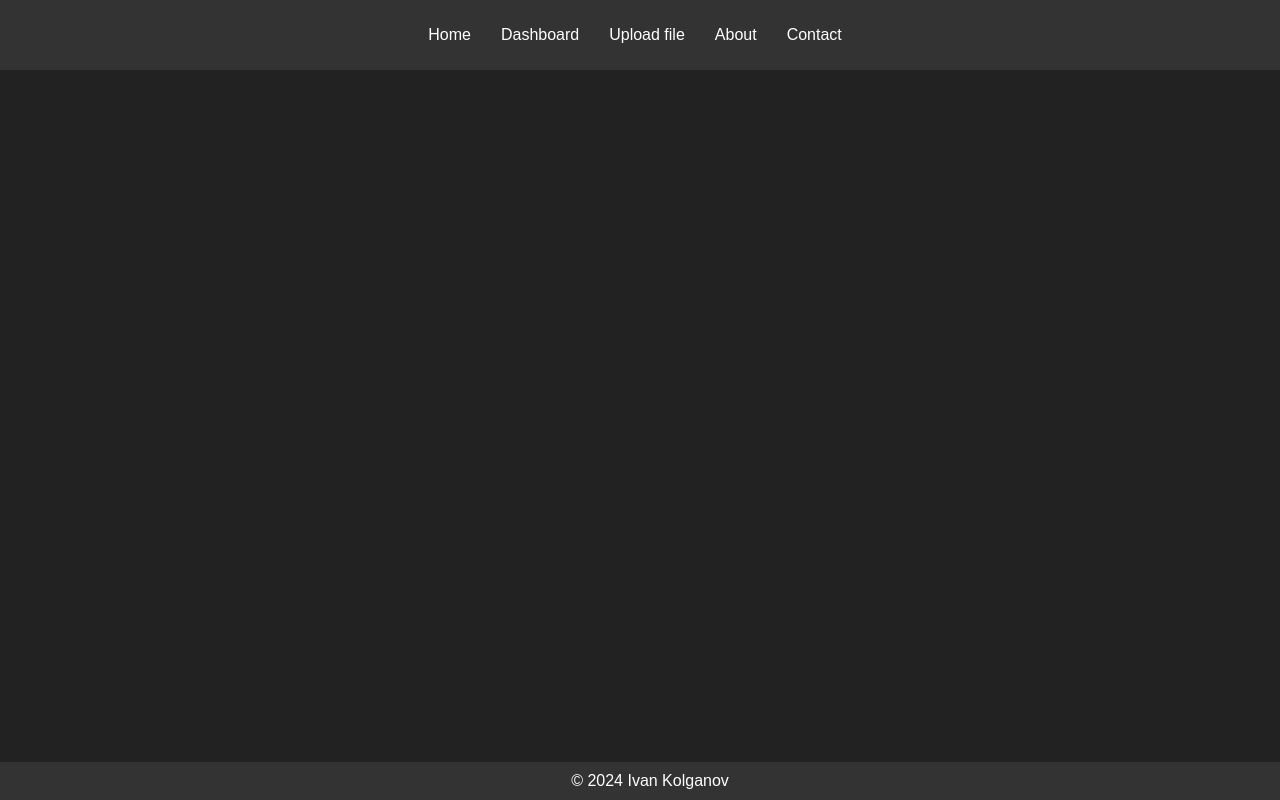
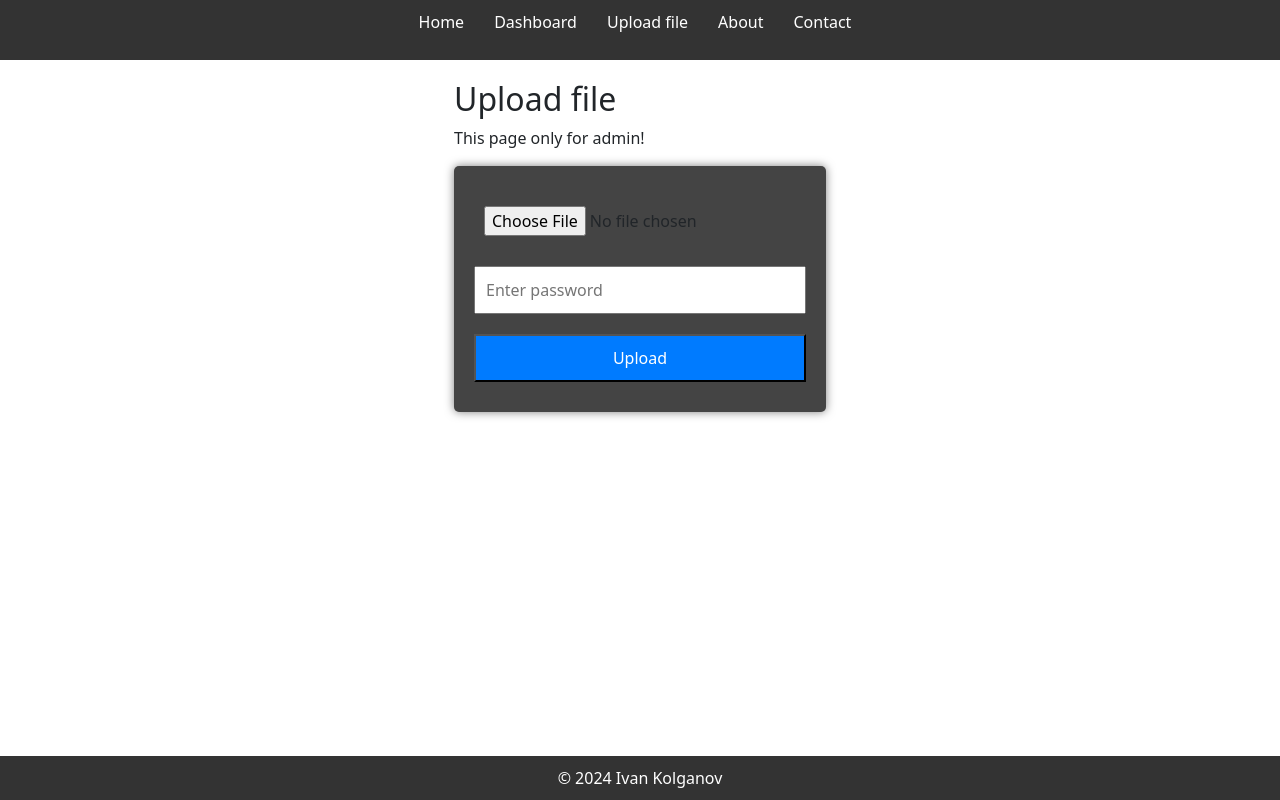
Before and after one commit to IMKolganov/dashboard-raspberry-react, a React (Create React App) app: page /uploadfile in a window 1280 px wide. Built offline with nearby package versions, Linux system fonts and the light colour scheme; what axios-retry would draw is missing.

Commit message:
added bootstrap

```diff
--- a/package.json
+++ b/package.json
@@ -13,6 +13,7 @@
     "@types/react-dom": "^18.3.0",
     "axios": "^1.7.2",
     "axios-retry": "^4.4.1",
+    "bootstrap": "^5.3.3",
     "react": "^18.3.1",
     "react-dom": "^18.3.1",
     "react-redux": "^9.1.2",
--- a/src/App.css
+++ b/src/App.css
@@ -54,6 +54,7 @@ main {
 /* Стили для футера */
 footer {
   background-color: #333;
+  color: #fff;
   padding: 10px;
   text-align: center;
   position: fixed;
--- a/src/App.tsx
+++ b/src/App.tsx
@@ -2,8 +2,10 @@ import React from 'react';
 import { BrowserRouter as Router, Routes, Route, Link } from 'react-router-dom';
 import './App.css';
 import HomePage from './components/HomePage';
-import Dashboard from './components/Dashboard';
+import DashboardPage from './components/DashboardPage';
 import AboutPage from './components/AboutPage';
+import UploadFilePage from './components/UploadFilePage';
+import ContactPage from './components/ContactPage';
 
 const App: React.FC = () => {
   return (
@@ -19,7 +21,7 @@ const App: React.FC = () => {
                 <Link to="/dashboard">Dashboard</Link>
               </li>
               <li>
-                <Link to="/upload">Upload file</Link>
+                <Link to="/uploadfile">Upload file</Link>
               </li>
               <li>
                 <Link to="/about">About</Link>
@@ -34,7 +36,9 @@ const App: React.FC = () => {
           <div className="content">
             <Routes>
               <Route path="/" element={<HomePage />} />
-              <Route path="/dashboard" element={<Dashboard />} />
+              <Route path="/dashboard" element={<DashboardPage />} />
+              <Route path="/uploadfile" element={<UploadFilePage />} />
+              <Route path="/contact" element={<ContactPage />} />
               <Route path="/about" element={<AboutPage />} />
               {/* Добавить другие маршруты по мере необходимости */}
             </Routes>
--- a/src/components/AboutPage.tsx
+++ b/src/components/AboutPage.tsx
@@ -4,7 +4,7 @@ import React from 'react';
 const AboutPage = () => {
   return (
     <div>
-      <h2>About Page</h2>
+      <h2>About us</h2>
       <p>Learn more about us!</p>
     </div>
   );
--- /dev/null
+++ b/src/components/ContactPage.tsx
@@ -0,0 +1,13 @@
+// components/ContactPage.js
+import React from 'react';
+
+const ContactPage = () => {
+  return (
+    <div>
+      <h2>Contacts</h2>
+      <p>imkolganov@gmail.com</p>
+    </div>
+  );
+}
+
+export default ContactPage;
--- a/src/components/Dashboard.tsx
+++ /dev/null
@@ -1,28 +0,0 @@
-import React, { useEffect } from 'react';
-import { useSelector, useDispatch } from 'react-redux';
-import { RootState, AppDispatch } from '../store';
-import { fetchTemperature } from '../slices/temperatureSlice';
-
-const Dashboard: React.FC = () => {
-  const dispatch: AppDispatch = useDispatch();
-  const { temperature, loading, error } = useSelector((state: RootState) => state.temperature);
-
-  useEffect(() => {
-    dispatch(fetchTemperature());
-  }, [dispatch]);
-
-  return (
-    <div>
-      <h2>Dashboard</h2>
-      {loading ? (
-        <p>Loading...</p>
-      ) : error ? (
-        <p>{error}</p>
-      ) : (
-        <p>Temperature: {temperature}</p>
-      )}
-    </div>
-  );
-};
-
-export default Dashboard;
--- /dev/null
+++ b/src/components/DashboardPage.tsx
@@ -0,0 +1,60 @@
+import React, { useEffect } from 'react';
+import { useSelector, useDispatch } from 'react-redux';
+import { RootState, AppDispatch } from '../store';
+import { fetchTemperature } from '../slices/temperatureSlice';
+
+const Dashboard: React.FC = () => {
+  const dispatch: AppDispatch = useDispatch();
+  const { temperature, loading, error } = useSelector((state: RootState) => state.temperature);
+
+  useEffect(() => {
+    dispatch(fetchTemperature());
+  }, [dispatch]);
+
+  return (
+    <div className="container mt-4">
+      <h2 className="mb-4">Dashboard</h2>
+
+      <div id="dashboard-video" className="mb-3 p-3 border rounded">
+        <p>Video stream is not available</p>
+      </div>
+
+      <div id="dashboard-temperature" className="mb-3 p-3 border rounded">
+        {loading ? (
+          <p>Loading...</p>
+        ) : error ? (
+          <p className="text-danger">{error}</p>
+        ) : (
+          <p>Temperature: {temperature} Humidify: 40%</p>
+        )}
+      </div>
+
+      <div id="dashboard-soil-moisture" className="mb-3 p-3 border rounded">
+        {loading ? (
+          <p>Loading...</p>
+        ) : error ? (
+          <p className="text-danger">{error}</p>
+        ) : (
+          <p>Soil moisture: {temperature}</p>
+        )}
+      </div>
+
+      <div className="mb-3 p-3 border rounded">
+        <p>Last pump: 12.12.2004 12:00</p>
+        <button className="btn btn-primary">BtnPump (1 second)</button>
+      </div>
+
+      <div className="mb-3 p-3 border rounded">
+        <p>
+          Microcontroller: Available Connection type: Wifi/USB<br/><br/>
+          Microservice MicrocontrollerManager: Available Version: 1.0<br/>
+          Microservice GetSoilMoisture: Available Version: 1.0<br/>
+          Microservice GetSoilTemperatureAndHumidify: Available Version: 1.0<br/>
+          Microservice PumpController: Available Version: 1.0<br/>
+        </p>
+      </div>
+    </div>
+  );
+};
+
+export default Dashboard;
--- /dev/null
+++ b/src/components/UploadFilePage.tsx
@@ -0,0 +1,77 @@
+import React, { useState } from 'react';
+import { uploadFile } from '../models/uploadFile';
+
+const UploadFilePage: React.FC = () => {
+  const [file, setFile] = useState<File | null>(null);
+  const [password, setPassword] = useState<string>('');
+  const [message, setMessage] = useState<string | null>(null);
+  const [filePath, setFilePath] = useState<string | null>(null);
+  const [error, setError] = useState<string | null>(null);
+  const [loading, setLoading] = useState<boolean>(false);
+
+  const handleFileChange = (event: React.ChangeEvent<HTMLInputElement>) => {
+    if (event.target.files) {
+      setFile(event.target.files[0]);
+    }
+  };
+
+  const handlePasswordChange = (event: React.ChangeEvent<HTMLInputElement>) => {
+    setPassword(event.target.value);
+  };
+
+  const handleSubmit = async (event: React.FormEvent<HTMLFormElement>) => {
+    event.preventDefault();
+    if (!file) {
+      setError('Please select a file to upload.');
+      return;
+    }
+    if (!password) {
+      setError('Please enter a password.');
+      return;
+    }
+
+    setLoading(true);
+    setError(null);
+
+    try {
+      const response = await uploadFile(file, password);
+      setMessage(response.message);
+      setFilePath(response.filePath || null);
+    } catch (error) {
+      setError('Failed to upload file. Please check your password.');
+    } finally {
+      setLoading(false);
+    }
+  };
+
+  return (
+    <div>
+      <h2>Upload file</h2>
+      <p>This page only for admin!</p>
+      <form onSubmit={handleSubmit} encType="multipart/form-data">
+        <div>
+          <input type="file" name="file" onChange={handleFileChange} required />
+        </div>
+        <div>
+          <input
+            type="password"
+            name="password"
+            placeholder="Enter password"
+            value={password}
+            onChange={handlePasswordChange}
+            required
+          />
+        </div>
+        <div>
+          <input type="submit" value="Upload" />
+        </div>
+        {loading && <p>Loading...</p>}
+        {message && <p>{message}</p>}
+        {filePath && <p>File uploaded at: {filePath}</p>}
+        {error && <p style={{ color: 'red' }}>{error}</p>}
+      </form>
+    </div>
+  );
+};
+
+export default UploadFilePage;
--- a/src/index.tsx
+++ b/src/index.tsx
@@ -5,6 +5,7 @@ import App from './App';
 import reportWebVitals from './reportWebVitals';
 import { Provider } from 'react-redux';
 import store from './store';
+import 'bootstrap/dist/css/bootstrap.min.css';
 
 const root = ReactDOM.createRoot(
   document.getElementById('root') as HTMLElement
--- /dev/null
+++ b/src/models/uploadFile.ts
@@ -0,0 +1,20 @@
+import axios from 'axios';
+
+interface UploadFileResponse {
+  message: string;
+  filePath?: string;
+}
+
+export const uploadFile = async (file: File, password: string): Promise<UploadFileResponse> => {
+  const formData = new FormData();
+  formData.append('file', file);
+  formData.append('password', password);
+
+  const response = await axios.post('/api/uploadFile', formData, {
+    headers: {
+      'Content-Type': 'multipart/form-data',
+    },
+  });
+
+  return response.data;
+};
```
Also changed, not shown: src/hooks/dashboard/useFetchTemperature.ts (deleted, +0 -35 lines), 1 other file (tests, documents, lock files or other folders).
